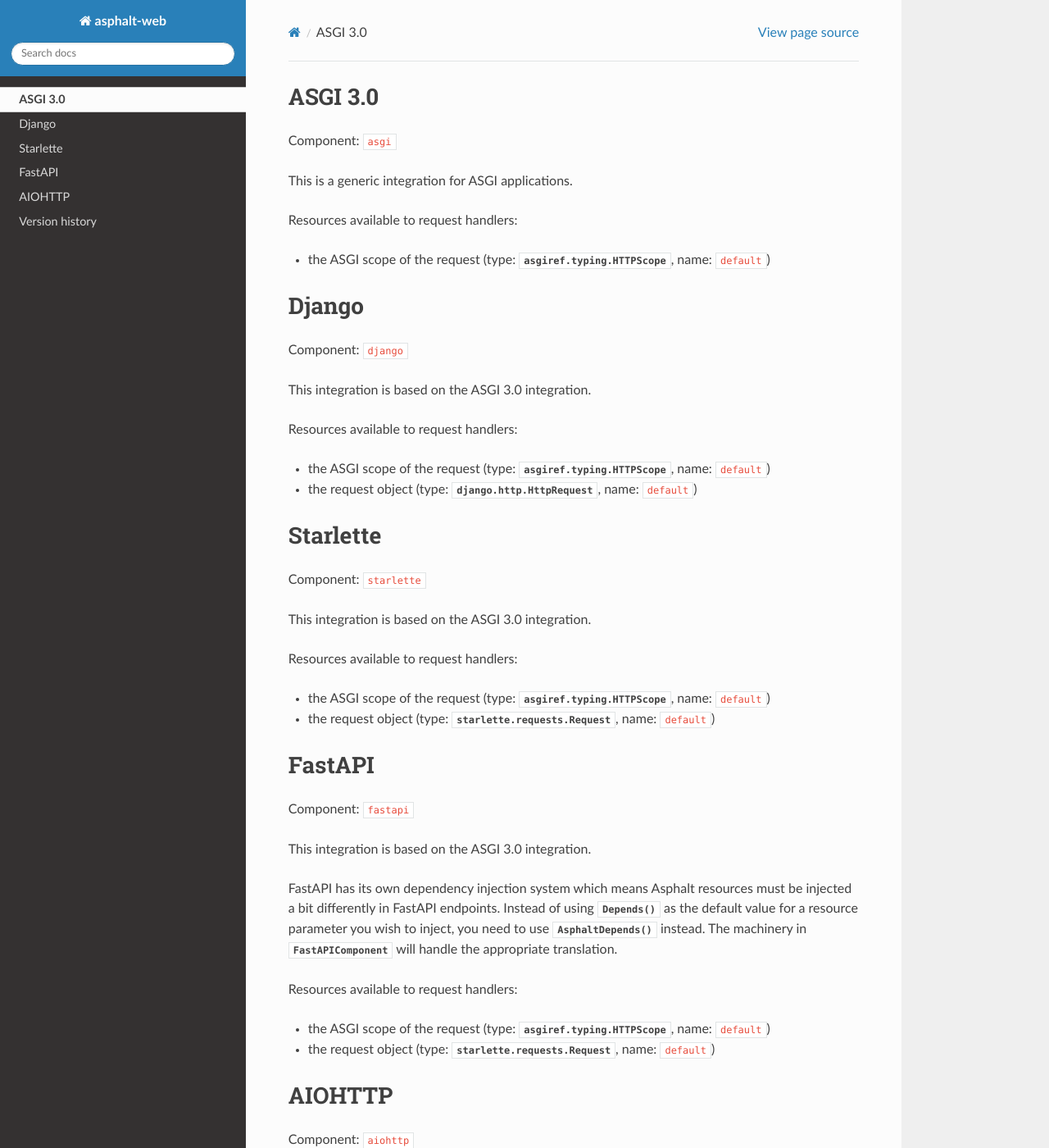
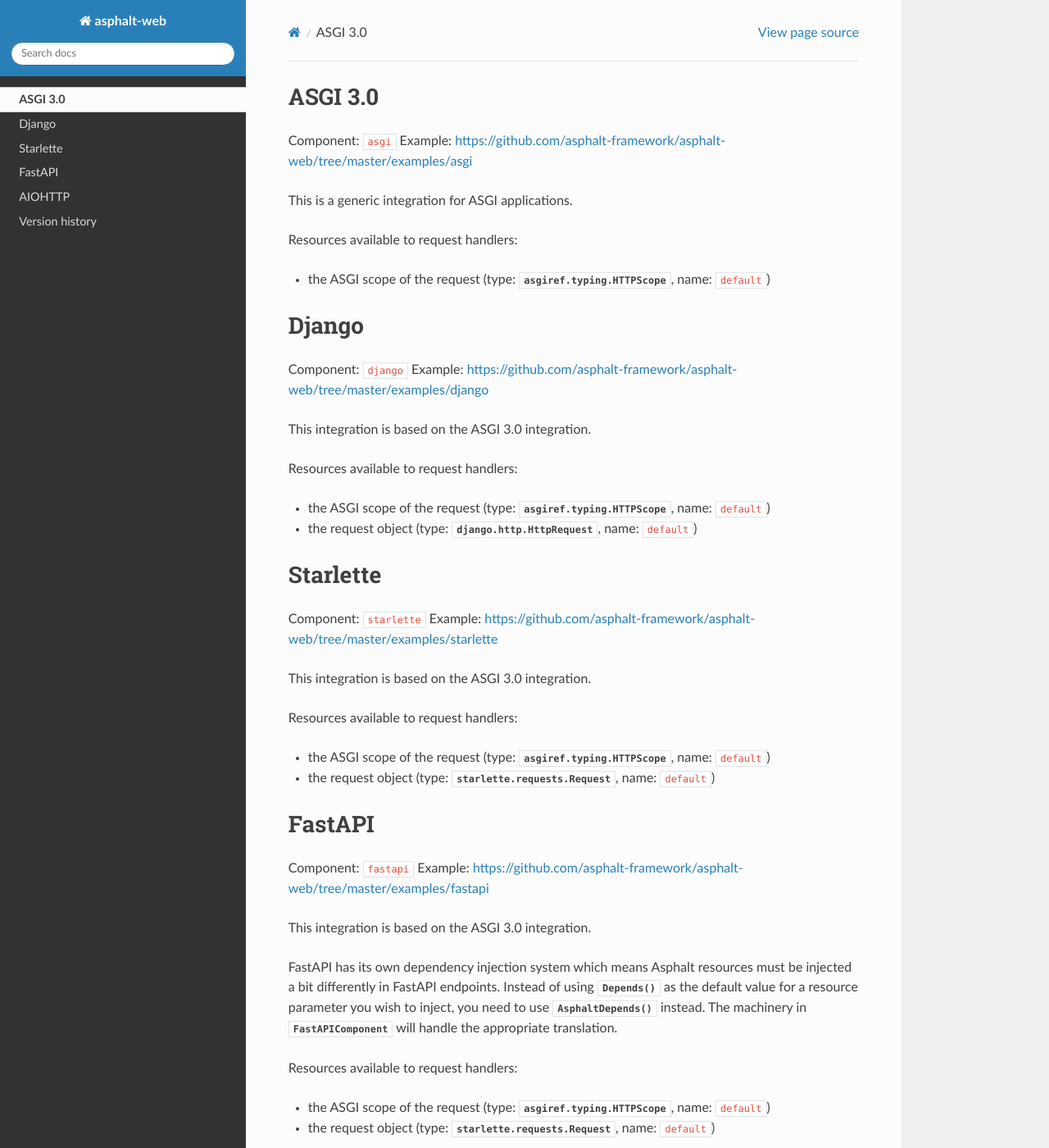
Before and after one commit to asphalt-framework/asphalt-web, a Sphinx documentation site: the page built from docs/integrations.rst, in a window 1280 px wide and 1400 px high. Shown: the whole window at 82% size. Built offline with Sphinx 7.4.7 and the Read the Docs theme 2.0.0, drawn with Linux system fonts in a browser that asks for light colours; the version number could not be read and is left out; some of the changed lines change nothing that is shown; some of the changed text lies outside the part shown.

Commit message:
Added links to examples

```diff
--- a/docs/integrations.rst
+++ b/docs/integrations.rst
@@ -2,6 +2,7 @@
 ========
 
 Component: ``asgi``
+Example: https://github.com/asphalt-framework/asphalt-web/tree/master/examples/asgi
 
 This is a generic integration for ASGI applications.
 
@@ -13,6 +14,7 @@
 ======
 
 Component: ``django``
+Example: https://github.com/asphalt-framework/asphalt-web/tree/master/examples/django
 
 This integration is based on the ASGI 3.0 integration.
 
@@ -25,6 +27,7 @@
 =========
 
 Component: ``starlette``
+Example: https://github.com/asphalt-framework/asphalt-web/tree/master/examples/starlette
 
 This integration is based on the ASGI 3.0 integration.
 
@@ -37,6 +40,7 @@
 =======
 
 Component: ``fastapi``
+Example: https://github.com/asphalt-framework/asphalt-web/tree/master/examples/fastapi
 
 This integration is based on the ASGI 3.0 integration.
 
@@ -55,6 +59,7 @@
 =======
 
 Component: ``aiohttp``
+Example: https://github.com/asphalt-framework/asphalt-web/tree/master/examples/aiohttp
 
 Unlike the other frameworks supported here, AIOHTTP is not based on the ASGI standard.
 
```
